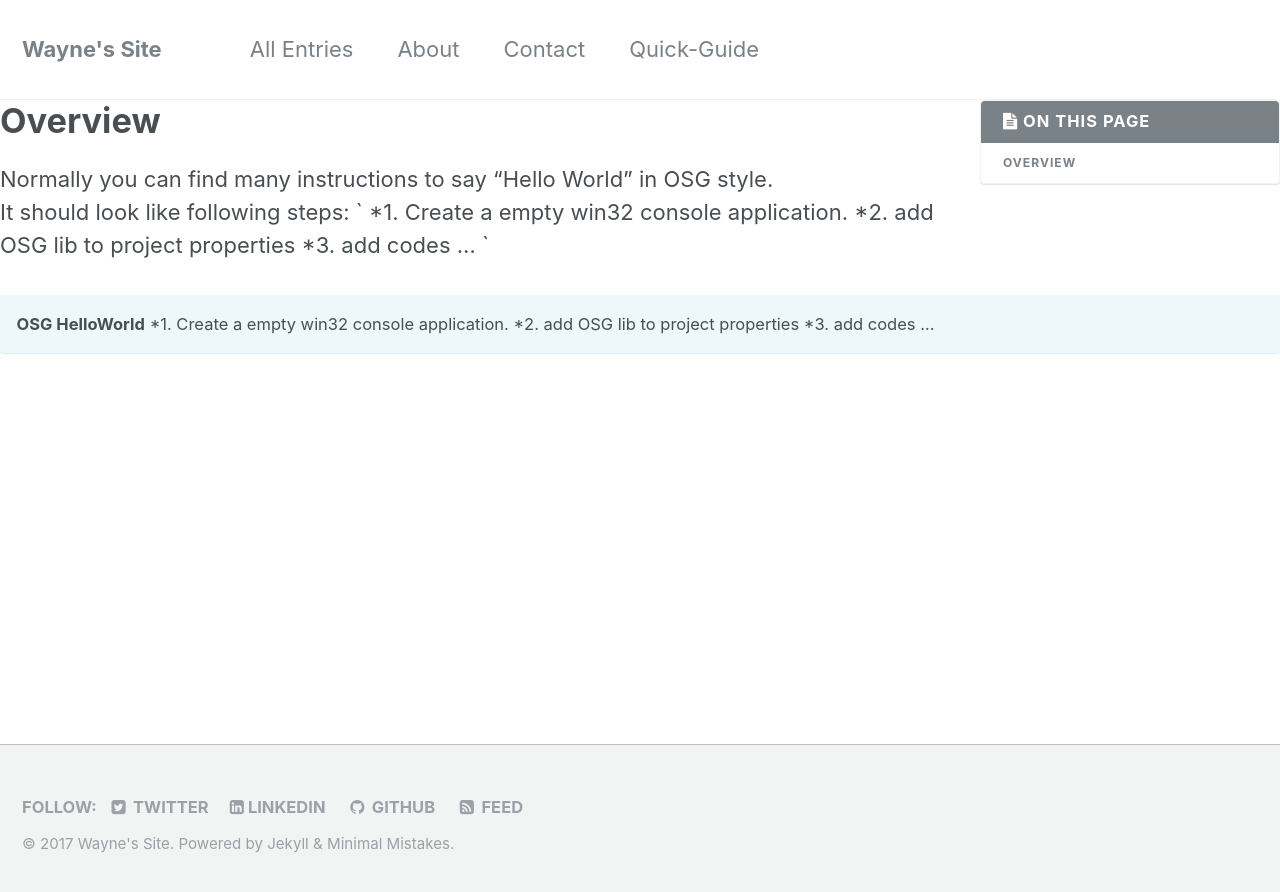
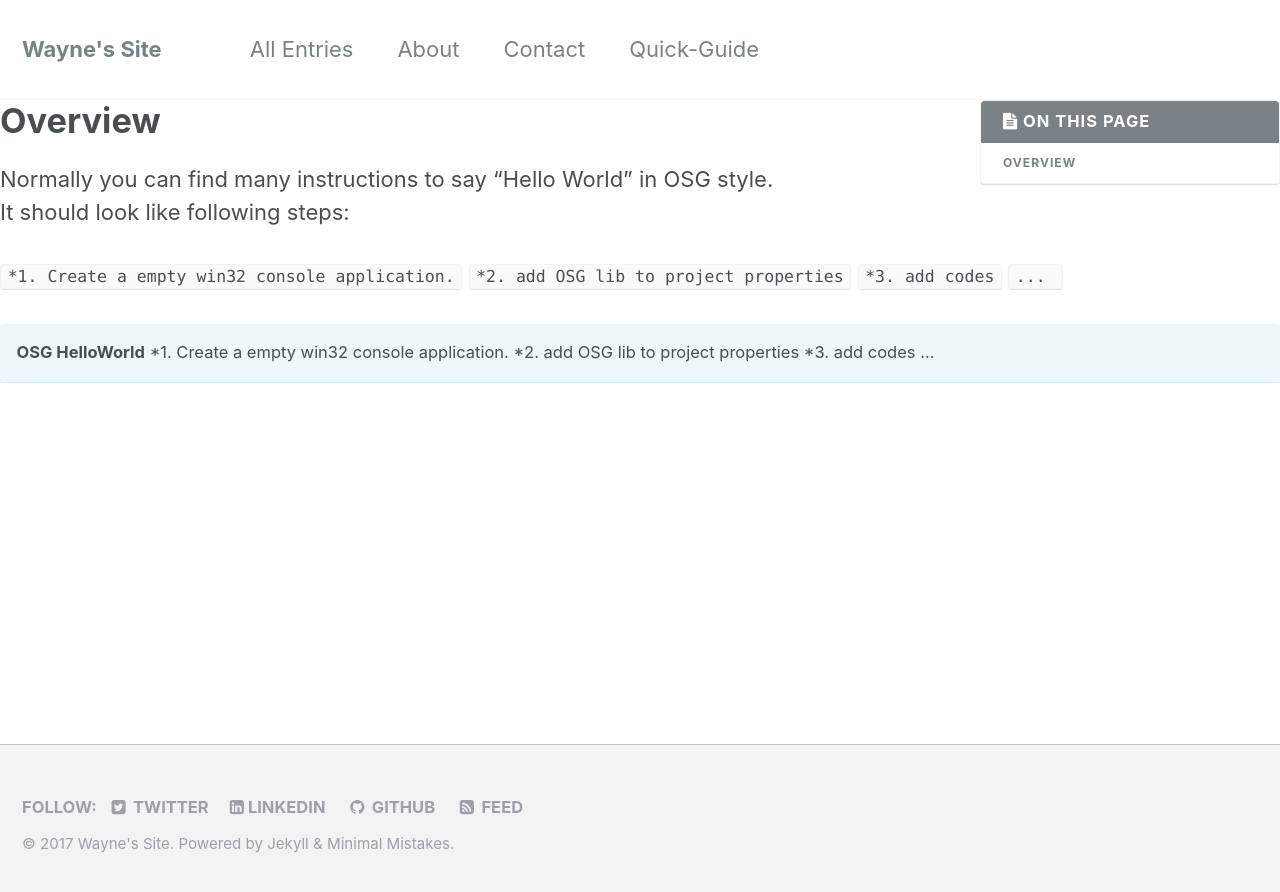
Before and after one commit to element207/element207.github.io, a Jekyll site: the page built from _posts/2017-08-14-OSG-VS2015-TroubleShooting.md, in a window 1280 px wide. Shown: the top 892 px of the page. Built offline with Jekyll 4.4.1, drawn with Linux system fonts in a browser that asks for light colours; our own code applies the rules of GitHub Pages for plain Markdown files.

```diff
--- a/_posts/2017-08-14-OSG-VS2015-TroubleShooting.md
+++ b/_posts/2017-08-14-OSG-VS2015-TroubleShooting.md
@@ -17,12 +17,12 @@ mathjax: true
 # Overview
 Normally you can find many instructions to say "Hello World" in OSG style.
 It should look like following steps:
-`
-*1. Create a empty win32 console application.
-*2. add OSG lib to project properties
-*3. add codes
-...
-`
+
+`*1. Create a empty win32 console application.`
+`*2. add OSG lib to project properties`
+`*3. add codes`
+`... `
+
 
 **OSG HelloWorld**
 *1. Create a empty win32 console application.
```
